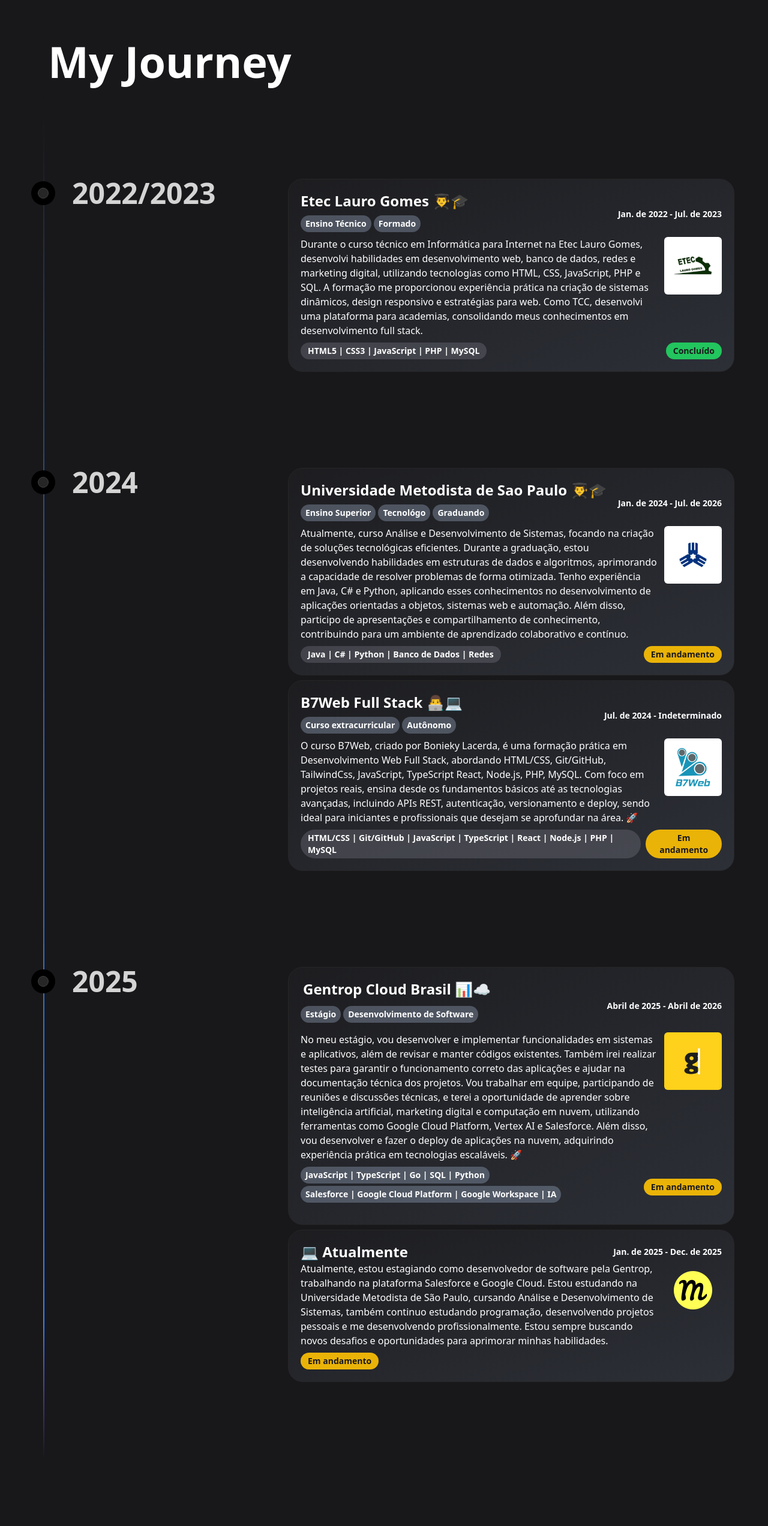
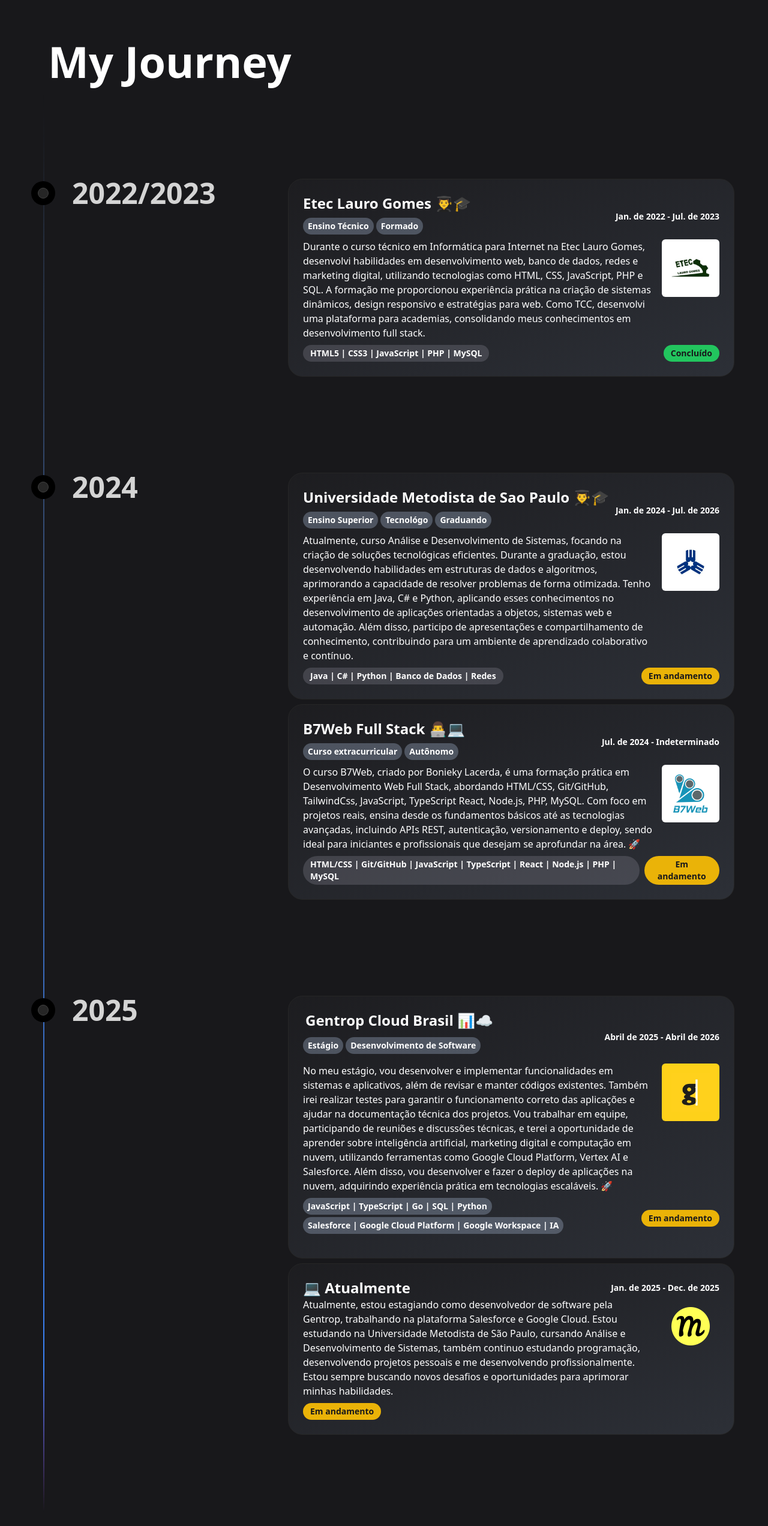
Before and after one commit to MatheusRodriguesdaSilveira/Portfolio-v2.0, a Next.js app: page / in a window 1280 px wide. Shown: the part 2892-5436 px from the top of the page at 60% size. Built offline with nearby package versions, Linux system fonts and the light colour scheme.

Commit message:
feat: adds padding to featured cards in the experience section

```diff
--- a/src/components/Trajectory/Experience.tsx
+++ b/src/components/Trajectory/Experience.tsx
@@ -10,7 +10,10 @@
       content: (
         <div className="w-full min-h-52 rounded-2xl flex flex-col text-primary gap-4">
           {/* Título e Data */}
-          <SpotlightCard spotlightColor="rgba(8, 255, 0, 0.2)">
+          <SpotlightCard
+            className="py-6 px-6"
+            spotlightColor="rgba(8, 255, 0, 0.2)"
+          >
             <div className="flex flex-col sm:flex-row justify-between gap-2 items-start sm:items-center">
               <div className="flex flex-col">
                 <h3 className="text-lg sm:text-2xl font-bold text-white">
@@ -73,7 +76,10 @@
           {/* Bloco 1 */}
 
           <div className="w-full min-h-52 rounded-2xl flex flex-col text-primary gap-4">
-            <SpotlightCard spotlightColor="rgba(0, 229, 255, 0.2)">
+            <SpotlightCard
+              className="py-6 px-6"
+              spotlightColor="rgba(0, 229, 255, 0.2)"
+            >
               {/* Título e Data */}
               <div className="flex flex-col sm:flex-row justify-between gap-2 items-start sm:items-center">
                 <div className="flex flex-col">
@@ -136,7 +142,10 @@
 
           {/* Bloco 2 */}
           <div className="w-full min-h-52 rounded-2xl flex flex-col text-primary gap-4">
-            <SpotlightCard spotlightColor="rgba(0, 229, 255, 0.2)">
+            <SpotlightCard
+              className="py-6 px-6"
+              spotlightColor="rgba(0, 229, 255, 0.2)"
+            >
               {/* Título e Data */}
               <div className="flex flex-col sm:flex-row justify-between gap-2 items-start sm:items-center">
                 <div className="flex flex-col">
@@ -200,7 +209,10 @@
       content: (
         <div className="flex flex-col gap-2">
           <div className="w-full min-h-52 rounded-2xl flex flex-col text-primary gap-4">
-            <SpotlightCard spotlightColor="rgba(255, 226, 0, 0.31)">
+            <SpotlightCard
+              className="py-6 px-6"
+              spotlightColor="rgba(255, 226, 0, 0.31)"
+            >
               {/* Título e Data */}
               <div className="flex flex-col sm:flex-row justify-between gap-2 items-start sm:items-center">
                 <div className="pb-2 flex flex-col">
@@ -284,7 +296,10 @@
             </SpotlightCard>
           </div>
           <div className="w-full min-h-52 rounded-2xl flex flex-col text-primary gap-4">
-            <SpotlightCard spotlightColor="rgba(0, 24, 255, 0.3)">
+            <SpotlightCard
+              className="py-6 px-6"
+              spotlightColor="rgba(0, 24, 255, 0.3)"
+            >
               {/* Título e Data */}
               <div className="flex flex-col sm:flex-row justify-between gap-2 items-start sm:items-center">
                 <div className="flex flex-col">
```
